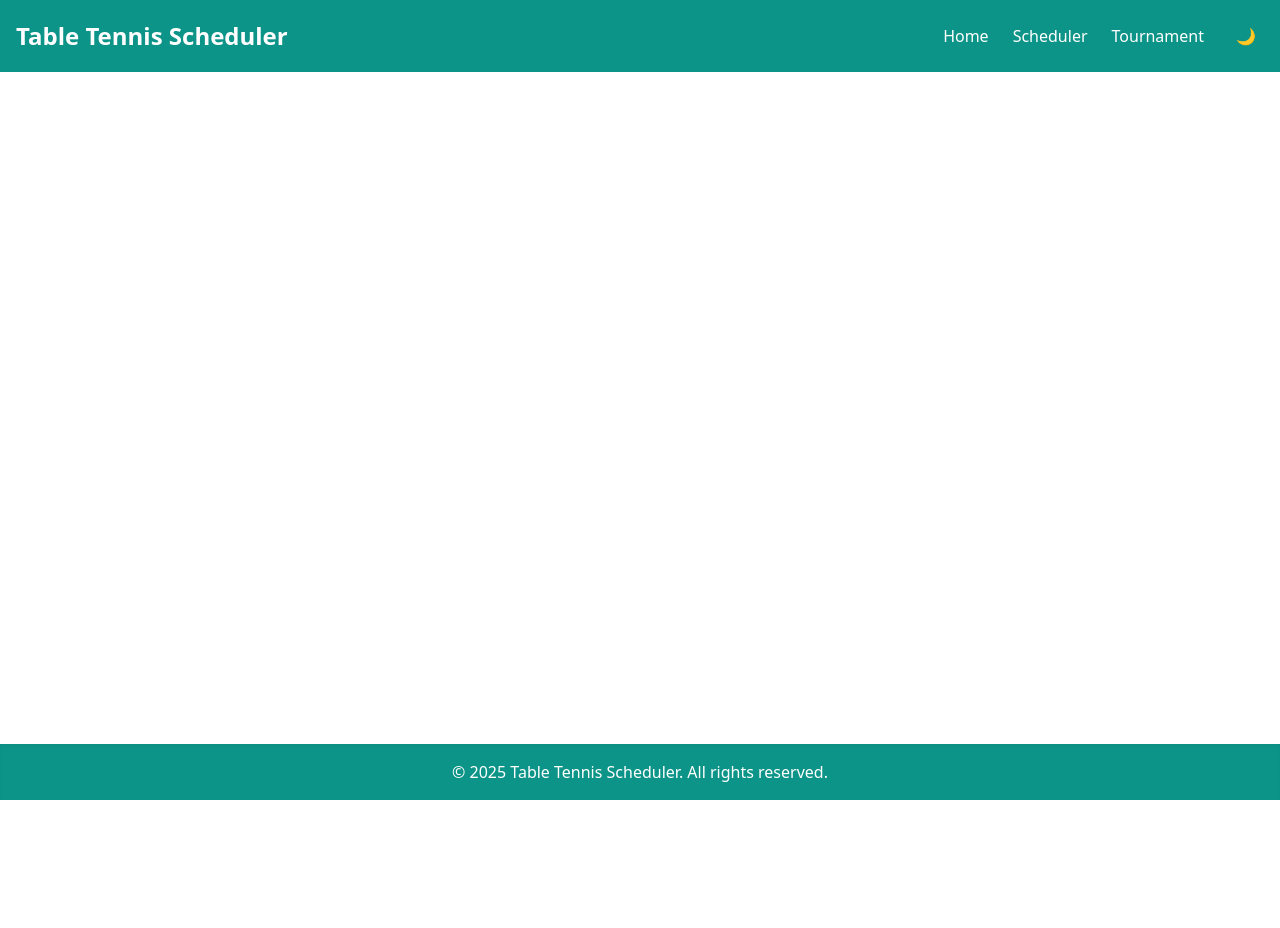
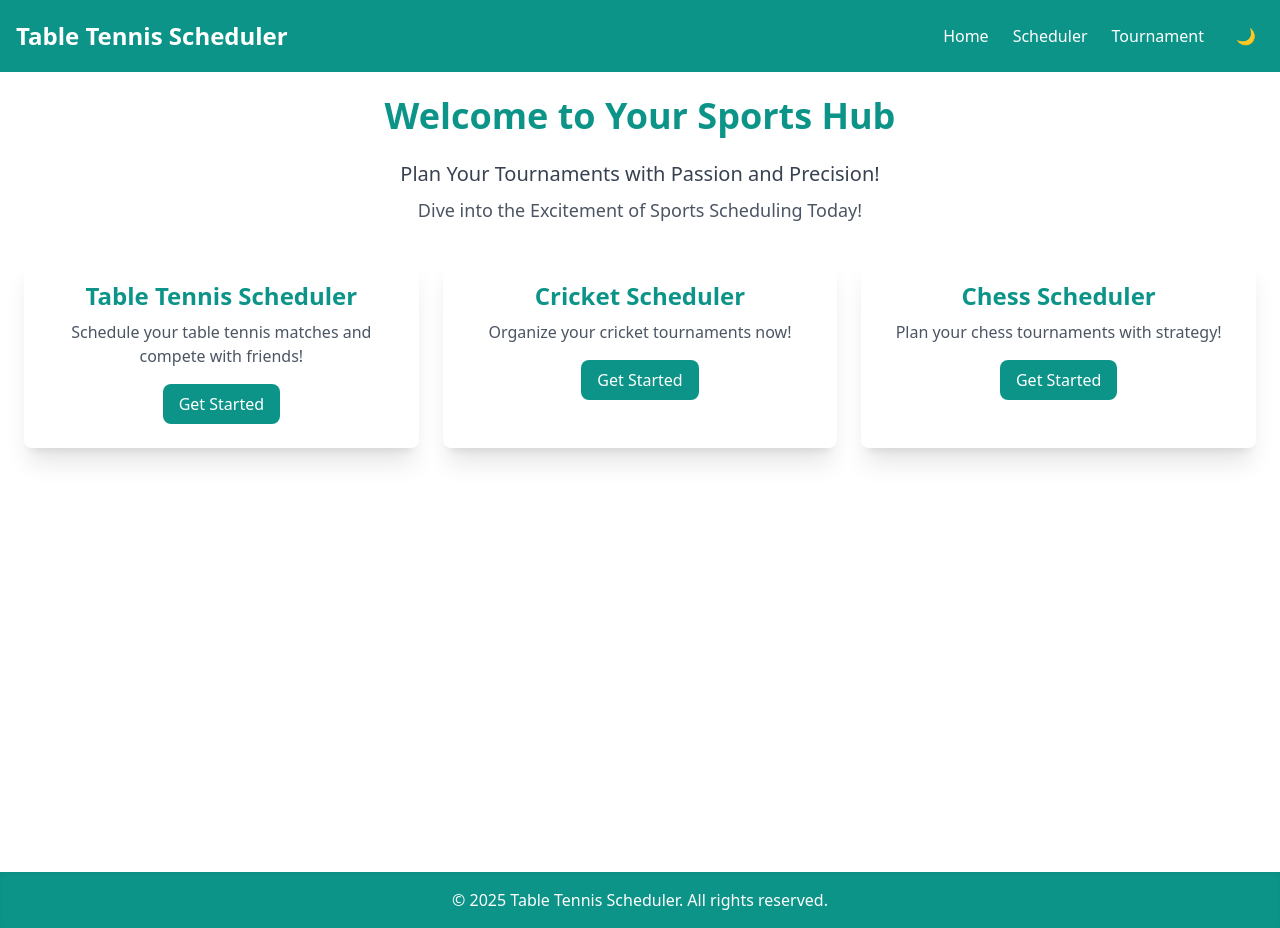
Before and after one commit to Takshil-P/tt-scheduler-demo, a React (Vite) app in the folder client/: page /Sports-Hub in a window 1280 px wide. Before the commit the page ends 800 px from the top, so only its background shows below. Built offline with nearby package versions, Linux system fonts and the light colour scheme.

Commit message:
final prototype of the Table Tennis Match Scheduler

```diff
--- a/client/src/App.jsx
+++ b/client/src/App.jsx
@@ -33,7 +33,10 @@ import Footer from './components/Footer';
 import HomeComponent from './components/HomeComponent';
 import Scheduler from './pages/Scheduler';
 import TableTennisScheduler from './pages/TableTennisScheduler';
+import ChessScheduler from './pages/ChessScheduler';
+import CricketScheduler from './pages/CricketScheduler';
 import Tournament from './pages/Tournament';
+import SportsHub from './pages/SportsHub';
 
 function App() {
   const [isDarkMode, setIsDarkMode] = useState(() => localStorage.getItem('darkMode') === 'true');
@@ -54,7 +57,11 @@ function App() {
           <Route path="/" element={<HomeComponent />} />
           <Route path="/scheduler" element={<Scheduler />} />
           <Route path="/table-tennis-scheduler" element={<TableTennisScheduler />} />
+          <Route path="/chess-scheduler" element={<ChessScheduler />} />
+          <Route path="/cricket-scheduler" element={<CricketScheduler />} />
           <Route path="/tournament" element={<Tournament />} />
+          <Route path="/Sports-Hub" element={<SportsHub />} />
+
         </Routes>
       </main>
       <Footer />
--- a/client/src/components/HomeComponent.jsx
+++ b/client/src/components/HomeComponent.jsx
@@ -1,6 +1,9 @@
-import React from "react";
+import React from 'react';
+import { useNavigate } from 'react-router-dom';
 
 const HomeComponent = () => {
+  const navigate = useNavigate();
+
   return (
     <div className="relative bg-gradient-to-r from-teal-500 to-blue-600 h-screen flex items-center justify-center text-white">
       {/* Overlay for better text readability */}
@@ -14,7 +17,10 @@ const HomeComponent = () => {
         <p className="text-xl md:text-2xl mb-8">
           Schedule Your Table Tennis Tournaments with Ease and Excitement!
         </p>
-        <button className="bg-white text-teal-600 px-6 py-3 rounded-full font-semibold text-lg hover:bg-teal-100 transition duration-300">
+        <button
+          onClick={() => navigate('/Sports-Hub')}
+          className="bg-white text-teal-600 px-6 py-3 rounded-full font-semibold text-lg hover:bg-teal-100 dark:bg-gray-800 dark:text-teal-400 dark:hover:bg-gray-700 transition duration-300"
+        >
           Explore Now
         </button>
       </div>
--- a/client/src/index.css
+++ b/client/src/index.css
@@ -1,3 +1,18 @@
 @tailwind base;
 @tailwind components;
 @tailwind utilities;
+
+@keyframes fadeIn {
+  from {
+    opacity: 0;
+    transform: translateY(20px);
+  }
+  to {
+    opacity: 1;
+    transform: translateY(0);
+  }
+}
+
+.animate-fade-in {
+  animation: fadeIn 1s ease-out forwards;
+}
--- /dev/null
+++ b/client/src/pages/ChessScheduler.jsx
@@ -0,0 +1,31 @@
+import React from 'react';
+import { useNavigate } from 'react-router-dom';
+
+const ChessScheduler = () => {
+  const navigate = useNavigate();
+
+  return (
+    <div className="container mx-auto p-6 bg-white dark:bg-gray-900 min-h-screen">
+      <h2 className="text-4xl font-extrabold text-center text-teal-600 dark:text-teal-400 mb-6 animate-fade-in">
+        Welcome to Chess Scheduler
+      </h2>
+      <p className="text-xl text-center text-gray-700 dark:text-gray-300 mb-2">
+        Plan Your Chess Tournaments with Strategy and Precision!
+      </p>
+      <p className="text-lg text-center text-gray-600 dark:text-gray-400 mb-8">
+        Get Ready to Checkmate Your Opponents!
+      </p>
+      <div className="text-center">
+        <button
+          onClick={() => navigate('/chess-tournament')}
+          className="bg-teal-600 text-white px-6 py-2 rounded-lg hover:bg-teal-700 dark:hover:bg-teal-500 transition duration-200"
+          disabled
+        >
+          Go to Chess Tournament (Coming Soon)
+        </button>
+      </div>
+    </div>
+  );
+};
+
+export default ChessScheduler;
--- /dev/null
+++ b/client/src/pages/CricketScheduler.jsx
@@ -0,0 +1,31 @@
+import React from 'react';
+import { useNavigate } from 'react-router-dom';
+
+const CricketScheduler = () => {
+  const navigate = useNavigate();
+
+  return (
+    <div className="container mx-auto p-6 bg-white dark:bg-gray-900 min-h-screen">
+      <h2 className="text-4xl font-extrabold text-center text-teal-600 dark:text-teal-400 mb-6 animate-fade-in">
+        Welcome to Cricket Scheduler
+      </h2>
+      <p className="text-xl text-center text-gray-700 dark:text-gray-300 mb-2">
+        Organize Your Cricket Tournaments with Team Spirit!
+      </p>
+      <p className="text-lg text-center text-gray-600 dark:text-gray-400 mb-8">
+        Hit the Pitch and Schedule Your Matches Today!
+      </p>
+      <div className="text-center">
+        <button
+          onClick={() => navigate('/cricket-tournament')}
+          className="bg-teal-600 text-white px-6 py-2 rounded-lg hover:bg-teal-700 dark:hover:bg-teal-500 transition duration-200"
+          disabled
+        >
+          Go to Cricket Tournament (Coming Soon)
+        </button>
+      </div>
+    </div>
+  );
+};
+
+export default CricketScheduler;
--- /dev/null
+++ b/client/src/pages/SportsHub.jsx
@@ -0,0 +1,134 @@
+// import React from 'react';
+// import { useNavigate } from 'react-router-dom';
+
+// const SportsHub = () => {
+//   const navigate = useNavigate();
+
+//   return (
+//     <div className="container mx-auto p-6 bg-white dark:bg-gray-900 min-h-screen">
+//       <h2 className="text-4xl font-extrabold text-center text-teal-600 dark:text-teal-400 mb-6 animate-fade-in">
+//         Welcome to Your Sports Hub
+//       </h2>
+//       <p className="text-xl text-center text-gray-700 dark:text-gray-300 mb-2">
+//         Plan Your Tournaments with Passion and Precision!
+//       </p>
+//       <p className="text-lg text-center text-gray-600 dark:text-gray-400 mb-8">
+//         Dive into the Excitement of Sports Scheduling Today!
+//       </p>
+//       <div className="grid grid-cols-1 md:grid-cols-3 gap-6">
+//         <div className="bg-white dark:bg-gray-800 shadow-xl rounded-lg p-6 text-center transform hover:scale-105 transition duration-300">
+//           <h3 className="text-2xl font-semibold text-teal-600 dark:text-teal-400 mb-2">
+//             Table Tennis Scheduler
+//           </h3>
+//           <p className="text-gray-600 dark:text-gray-300 mb-4">
+//             Schedule your table tennis matches and compete with friends!
+//           </p>
+//           <button
+//             onClick={() => navigate('/Scheduler')}
+//             className="bg-teal-600 text-white px-4 py-2 rounded-lg hover:bg-teal-700 dark:hover:bg-teal-500 transition duration-200"
+//           >
+//             Get Started
+//           </button>
+//         </div>
+//         <div className="bg-white dark:bg-gray-800 shadow-xl rounded-lg p-6 text-center transform hover:scale-105 transition duration-300">
+//           <h3 className="text-2xl font-semibold text-teal-600 dark:text-teal-400 mb-2">
+//             Cricket Scheduler
+//           </h3>
+//           <p className="text-gray-600 dark:text-gray-300 mb-4">
+//             Coming Soon
+//           </p>
+//           <button
+//             className="bg-gray-400 text-white px-4 py-2 rounded-lg cursor-not-allowed"
+//             disabled
+//           >
+//             Coming Soon
+//           </button>
+//         </div>
+//         <div className="bg-white dark:bg-gray-800 shadow-xl rounded-lg p-6 text-center transform hover:scale-105 transition duration-300">
+//           <h3 className="text-2xl font-semibold text-teal-600 dark:text-teal-400 mb-2">
+//             Chess Scheduler
+//           </h3>
+//           <p className="text-gray-600 dark:text-gray-300 mb-4">
+//             Coming Soon
+//           </p>
+//           <button
+//             className="bg-gray-400 text-white px-4 py-2 rounded-lg cursor-not-allowed"
+//             disabled
+//           >
+//             Coming Soon
+//           </button>
+//         </div>
+//       </div>
+//     </div>
+//   );
+// };
+
+// export default SportsHub;
+
+
+import React from 'react';
+import { useNavigate } from 'react-router-dom';
+
+const SportsHub = () => {
+  const navigate = useNavigate();
+
+  return (
+    <div className="container mx-auto p-6 bg-white dark:bg-gray-900 min-h-screen">
+      <h2 className="text-4xl font-extrabold text-center text-teal-600 dark:text-teal-400 mb-6 animate-fade-in">
+        Welcome to Your Sports Hub
+      </h2>
+      <p className="text-xl text-center text-gray-700 dark:text-gray-300 mb-2">
+        Plan Your Tournaments with Passion and Precision!
+      </p>
+      <p className="text-lg text-center text-gray-600 dark:text-gray-400 mb-8">
+        Dive into the Excitement of Sports Scheduling Today!
+      </p>
+      <div className="grid grid-cols-1 md:grid-cols-3 gap-6">
+        <div className="bg-white dark:bg-gray-800 shadow-xl rounded-lg p-6 text-center transform hover:scale-105 transition duration-300">
+          <h3 className="text-2xl font-semibold text-teal-600 dark:text-teal-400 mb-2">
+            Table Tennis Scheduler
+          </h3>
+          <p className="text-gray-600 dark:text-gray-300 mb-4">
+            Schedule your table tennis matches and compete with friends!
+          </p>
+          <button
+            onClick={() => navigate('/scheduler')}
+            className="bg-teal-600 text-white px-4 py-2 rounded-lg hover:bg-teal-700 dark:hover:bg-teal-500 transition duration-200"
+          >
+            Get Started
+          </button>
+        </div>
+        <div className="bg-white dark:bg-gray-800 shadow-xl rounded-lg p-6 text-center transform hover:scale-105 transition duration-300">
+          <h3 className="text-2xl font-semibold text-teal-600 dark:text-teal-400 mb-2">
+            Cricket Scheduler
+          </h3>
+          <p className="text-gray-600 dark:text-gray-300 mb-4">
+            Organize your cricket tournaments now!
+          </p>
+          <button
+            onClick={() => navigate('/cricket-scheduler')}
+            className="bg-teal-600 text-white px-4 py-2 rounded-lg hover:bg-teal-700 dark:hover:bg-teal-500 transition duration-200"
+          >
+            Get Started
+          </button>
+        </div>
+        <div className="bg-white dark:bg-gray-800 shadow-xl rounded-lg p-6 text-center transform hover:scale-105 transition duration-300">
+          <h3 className="text-2xl font-semibold text-teal-600 dark:text-teal-400 mb-2">
+            Chess Scheduler
+          </h3>
+          <p className="text-gray-600 dark:text-gray-300 mb-4">
+            Plan your chess tournaments with strategy!
+          </p>
+          <button
+            onClick={() => navigate('/chess-scheduler')}
+            className="bg-teal-600 text-white px-4 py-2 rounded-lg hover:bg-teal-700 dark:hover:bg-teal-500 transition duration-200"
+          >
+            Get Started
+          </button>
+        </div>
+      </div>
+    </div>
+  );
+};
+
+export default SportsHub;
```
